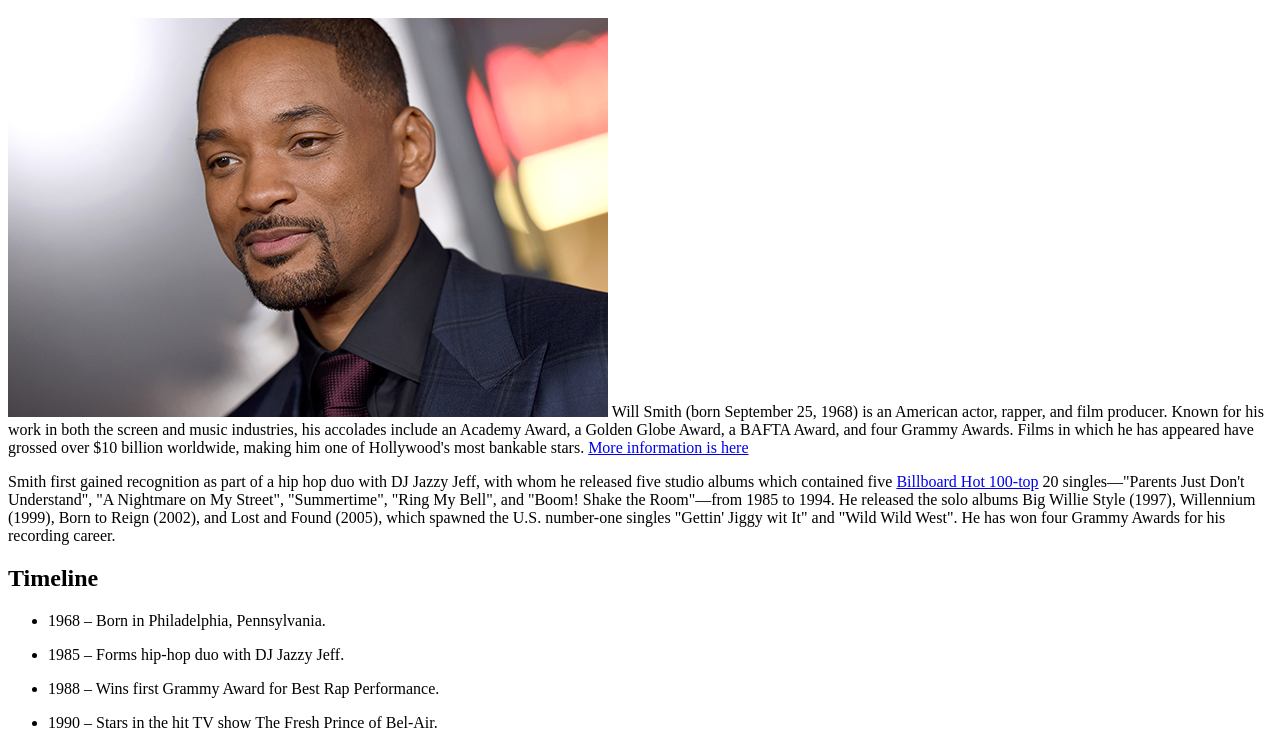
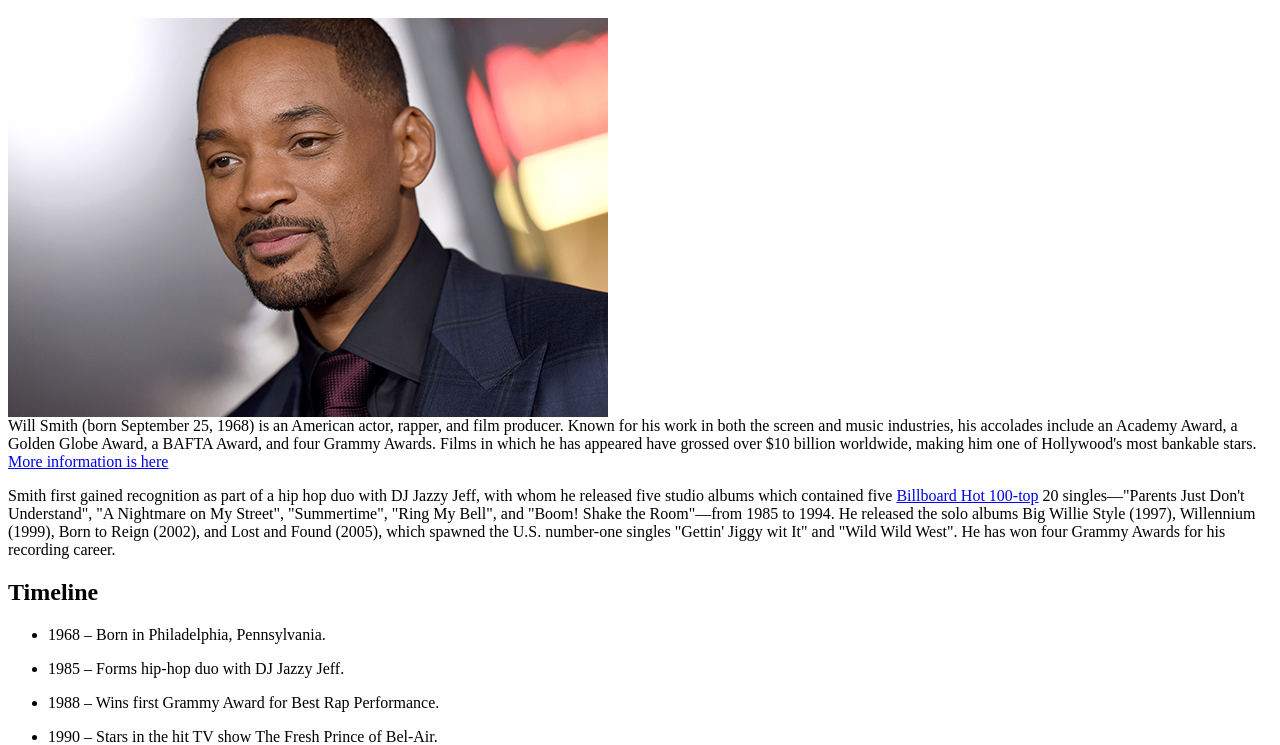
Before and after one commit to stasia-zal/Famous, a plain HTML site: page index.html in a window 1280 px wide. Shown: the part 48-793 px from the top of the page. Drawn offline with Linux system fonts and the light colour scheme.

Commit message:
Update index.html

```diff
--- a/index.html
+++ b/index.html
@@ -1,5 +1,5 @@
 <h1 id="will-smith">Will Smith</h1>
-<p><img src="will.jpg" alt="Will Smith">
+<p><img src="will.jpg" alt="Will Smith"><br>
 Will Smith (born September 25, 1968) is an American actor, rapper, and film producer. Known for his work in both the screen and music industries, his accolades include an Academy Award, a Golden Globe Award, a BAFTA Award, and four Grammy Awards. Films in which he has appeared have grossed over $10 billion worldwide, making him one of Hollywood&#39;s most bankable stars. <a href="https://en.wikipedia.org/wiki/Will_Smith">More information is here</a></p>
 <p>Smith first gained recognition as part of a hip hop duo with DJ Jazzy Jeff, with whom he released five studio albums which contained five <a href="https://www.billboard.com/charts/hot-100/">Billboard Hot 100-top</a> 20 singles—&quot;Parents Just Don&#39;t Understand&quot;, &quot;A Nightmare on My Street&quot;, &quot;Summertime&quot;, &quot;Ring My Bell&quot;, and &quot;Boom! Shake the Room&quot;—from 1985 to 1994. He released the solo albums Big Willie Style (1997), Willennium (1999), Born to Reign (2002), and Lost and Found (2005), which spawned the U.S. number-one singles &quot;Gettin&#39; Jiggy wit It&quot; and &quot;Wild Wild West&quot;. He has won four Grammy Awards for his recording career.</p>
 <h2 id="timeline">Timeline</h2>
```
